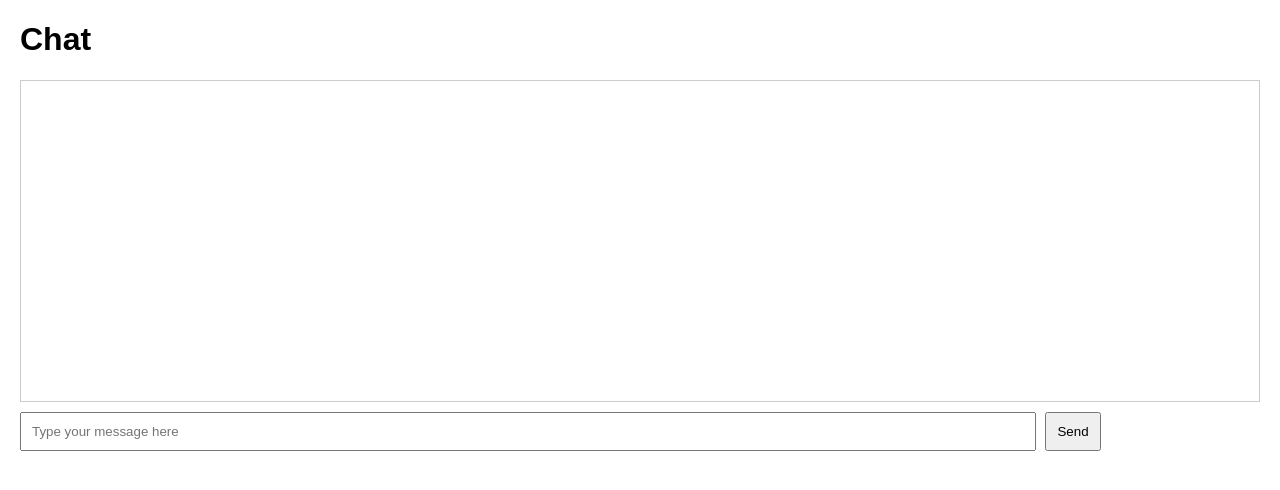
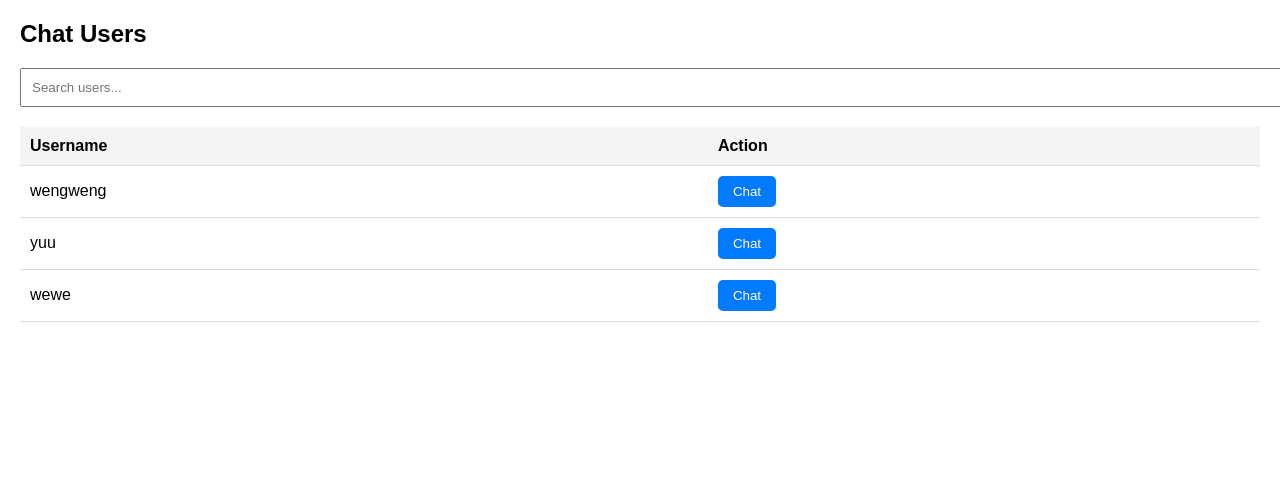
Before and after one commit to natasha1013/UniversityAidManagement, a Django app: page /chats/ in a window 1280 px wide. Shown: the top 490 px of the page. Run offline with Django 5.2, Linux system fonts and the light colour scheme; a user stored in the database is signed in; data comes from the database, SQL or seed files in the repository; both versions use the stored data as it was after the commit; data that the repository does not hold is empty.

Commit message:
fixed, chats

```diff
--- a/chats/templates/chats/chat.html
+++ b/chats/templates/chats/chat.html
@@ -5,118 +5,132 @@
     <meta name="viewport" content="width=device-width, initial-scale=1.0">
     <title>Chat</title>
     <style>
-        body {
-            font-family: Arial, sans-serif;
-            margin: 20px;
-        }
-        #messages {
-            border: 1px solid #ccc;
-            padding: 10px;
-            height: 300px;
-            overflow-y: scroll;
-            margin-bottom: 10px;
-        }
-        #messageInput {
-            width: 80%;
-            padding: 10px;
-            margin-right: 5px;
-        }
-        button {
-            padding: 10px;
-        }
+        body { font-family: Arial, sans-serif; margin: 20px; }
+        table { width: 100%; border-collapse: collapse; margin-top: 10px; }
+        th, td { padding: 10px; text-align: left; border-bottom: 1px solid #ddd; }
+        th { background-color: #f4f4f4; }
+        button { padding: 8px 15px; border: none; cursor: pointer; background-color: #007bff; color: white; border-radius: 5px; }
+        button:hover { background-color: #0056b3; }
+        /* Modal Styling */
+        .modal { display: none; position: fixed; top: 0; left: 0; width: 100%; height: 100%; background: rgba(0,0,0,0.5); }
+        .modal-content { background: white; margin: 10% auto; padding: 20px; width: 50%; border-radius: 10px; position: relative; }
+        .close-btn { position: absolute; top: 10px; right: 15px; font-size: 20px; cursor: pointer; color: red; }
+        #messages { height: 300px; overflow-y: auto; padding: 10px; border: 1px solid #ccc; margin-bottom: 10px; }
     </style>
 </head>
 <body>
-    <h1>Chat</h1>
+<h2>Chat Users</h2>
+<input type="text" id="search-user" placeholder="Search users..." oninput="searchUsers()" style="width: 100%; padding: 10px; margin-bottom: 10px;">
+<table>
+    <thead>
+        <tr>
+            <th>Username</th>
+            <th>Action</th>
+        </tr>
+    </thead>
+    <tbody id="user-list">
+        {% for user in chat_users %}
+        <tr>
+            <td>{{ user.username }}</td>
+            <td><button onclick="openChat({{ user.id }}, '{{ user.username }}')">Chat</button></td>
+        </tr>
+        {% endfor %}
+    </tbody>
+</table>
+<div id="search-results"></div>
+<!-- Chat Modal -->
+<div id="chat-modal" class="modal">
+    <div class="modal-content">
+        <span class="close-btn" onclick="closeChat()">&times;</span>
+        <h3 id="chat-title">Chat</h3>
         <div id="messages"></div>
-    <input type="text" id="messageInput" placeholder="Type your message here">
+        <input type="text" id="message-input" placeholder="Type a message">
         <button onclick="sendMessage()">Send</button>
+    </div>
+</div>
+<script>
+    let currentUserId = {{ current_user.id }};
+    let selectedUserId = null;
+    let selectedUsername = null;
+    let eventSource = null;
 
-    <script>
-        const userId = "{{ current_user.id|default:0 }}";
-        const otherUserId = "{{ recipient.id }}";
+    function openChat(userId, username) {
+        selectedUserId = userId;
+        selectedUsername = username;
+        document.getElementById('chat-title').innerText = `Chat with ${username}`;
+        document.getElementById('messages').innerHTML = '';
+        document.getElementById('chat-modal').style.display = 'block';
 
-        if (!otherUserId) {
-            alert("No officer available to chat with.");
+        if (eventSource) {
+            eventSource.close();
+        }
+
+        eventSource = new EventSource(`/chats/stream-messages/${selectedUserId}/`);
+        eventSource.onmessage = function(event) {
+            const data = JSON.parse(event.data);
+            const messagesDiv = document.getElementById('messages');
+
+            // Replace sender's name with "You" if the sender is the current user
+            const senderName = data.sender_id == currentUserId ? "You" : data.sender;
+
+            // Append the message to the chat window
+            messagesDiv.innerHTML += `<p><strong>${senderName}:</strong> ${data.message}</p>`;
+            messagesDiv.scrollTop = messagesDiv.scrollHeight;
+        };
+    }
+
+    function closeChat() {
+        document.getElementById('chat-modal').style.display = 'none';
+        if (eventSource) {
+            eventSource.close();
+            eventSource = null;
+        }
     }
 
     function sendMessage() {
-            const message = document.getElementById('messageInput').value;
-
-            if (!message.trim()) {
-                alert("Message cannot be empty.");
+        if (!selectedUserId) {
+            alert("Select a user to chat with first.");
             return;
         }
+        const messageInput = document.getElementById("message-input");
+        const message = messageInput.value.trim();
+        if (message === "") return;
 
-            fetch('/chats/send-message/', {
-                method: 'POST',
-                headers: {
-                    'Content-Type': 'application/json',
-                    'X-CSRFToken': getCookie('csrftoken')
-                },
+        fetch("/chats/send-message/", {
+            method: "POST",
+            headers: { "Content-Type": "application/json" },
             body: JSON.stringify({
-                    sender: userId.toString(),
-                    recipient: otherUserId.toString(),
+                sender: currentUserId,
+                recipient: selectedUserId,
                 message: message
             })
-            })
+        }).then(response => response.json())
+        .then(data => {
+            if (data.status === "Message sent") {
+                // Display the sent message as "You"
+                document.getElementById("messages").innerHTML += `<p><strong>You:</strong> ${message}</p>`;
+                messageInput.value = "";
+            }
+        }).catch(error => console.error("Error sending message:", error));
+    }
+
+    function searchUsers() {
+        const query = document.getElementById('search-user').value;
+        if (query.length < 2) {
+            document.getElementById('search-results').innerHTML = '';
+            return;
+        }
+        fetch(`/chats/search-users/?q=${query}`)
             .then(response => response.json())
             .then(data => {
-                if (data.status === "Message sent") {
-                    document.getElementById('messageInput').value = '';
-
-                    // **🔹 Instantly Show Sent Message in Chatbox**
-                    const messagesDiv = document.getElementById('messages');
-                    messagesDiv.innerHTML += `<p><strong>You:</strong> ${message}</p>`;
-                    messagesDiv.scrollTop = messagesDiv.scrollHeight;
-                } else {
-                    console.error("Error:", data.error);
-                }
-            })
-            .catch(error => {
-                console.error('Error sending message:', error);
+                let results = "<table><tr><th>Username</th><th>Action</th></tr>";
+                data.users.forEach(user => {
+                    results += `<tr><td>${user.username}</td><td><button onclick="openChat(${user.id}, '${user.username}')">Chat</button></td></tr>`;
+                });
+                results += "</table>";
+                document.getElementById('search-results').innerHTML = results;
             });
     }
-
-        function getCookie(name) {
-            let cookieValue = null;
-            if (document.cookie && document.cookie !== '') {
-                const cookies = document.cookie.split(';');
-                for (let i = 0; i < cookies.length; i++) {
-                    const cookie = cookies[i].trim();
-                    if (cookie.startsWith(name + '=')) {
-                        cookieValue = decodeURIComponent(cookie.substring(name.length + 1));
-                        break;
-                    }
-                }
-            }
-            return cookieValue;
-        }
-
-        function connectToSSE() {
-            const eventSource = new EventSource(`/chats/stream-messages/${userId}/`);
-
-            eventSource.onmessage = function(event) {
-                const data = JSON.parse(event.data);
-
-                // ✅ Ignore empty messages (heartbeat pings)
-                if (!data.sender || !data.message) {
-                    return;
-                }
-
-                const messagesDiv = document.getElementById('messages');
-                messagesDiv.innerHTML += `<p><strong>${data.sender}:</strong> ${data.message}</p>`;
-                messagesDiv.scrollTop = messagesDiv.scrollHeight;
-            };
-
-            eventSource.onerror = function(event) {
-                console.error('SSE connection lost, reconnecting...');
-                eventSource.close();
-                setTimeout(connectToSSE, 3000);
-            };
-        }
-
-        connectToSSE();
 </script>
 </body>
 </html>
--- a/chats/urls.py
+++ b/chats/urls.py
@@ -1,8 +1,9 @@
 from django.urls import path
-from .views import chat_view, send_message, stream_messages
+from . import views
 
 urlpatterns = [
-    path('', chat_view, name='chat_page'),
-    path('send-message/', send_message, name='send_message'),
-    path('stream-messages/<int:user_id>/', stream_messages, name='stream_messages'),
+    path('', views.chat_view, name='chat_view'),
+    path('send-message/', views.send_message, name='send_message'),
+    path('stream-messages/<int:user_id>/', views.stream_messages, name='stream_messages'),
+    path('search-users/', views.search_users, name='search_users'),
 ]
--- a/chats/views.py
+++ b/chats/views.py
@@ -1,17 +1,19 @@
 from django.http import StreamingHttpResponse, JsonResponse
 from django.views.decorators.csrf import csrf_exempt
-from django.shortcuts import render
 from django.contrib.auth.decorators import login_required
+from django.shortcuts import render, get_object_or_404
+from django.db.models import Q
 from .models import Chat
 from users.models import Account
 import json
 import time
 
-# Dictionary to hold SSE clients (stores response objects)
+# Store active clients for SSE
 clients = {}
 
 @csrf_exempt
 def send_message(request):
+    """Handles sending messages between users"""
     if request.method == 'POST':
         try:
             data = json.loads(request.body)
@@ -19,30 +21,28 @@ def send_message(request):
             recipient_id = data.get('recipient')
             message_content = data.get('message')
 
+            # Validate required fields
             if not sender_id or not recipient_id or not message_content:
                 return JsonResponse({'error': 'Missing sender, recipient, or message'}, status=400)
 
-            sender = Account.objects.get(id=sender_id)
-            recipient = Account.objects.get(id=recipient_id)
+            # Fetch sender and recipient from the database
+            sender = get_object_or_404(Account, id=sender_id)
+            recipient = get_object_or_404(Account, id=recipient_id)
 
-            # Save message to database
-            new_chat = Chat(sender=sender, recipient=recipient, message=message_content)
-            new_chat.save()
+            # Save the message to the database
+            Chat.objects.create(sender=sender, recipient=recipient, message=message_content)
 
-            # Notify recipient in real-time if they are connected
+            # Notify recipient via SSE if connected
             if recipient.id in clients:
-                response = clients[recipient.id]
-                try:
-                    response.write(f"data: {json.dumps({'sender': sender.username, 'message': message_content})}\n\n")
-                    response.flush()  # Ensures message is sent immediately
-                except Exception as e:
-                    print(f"Error sending SSE message: {str(e)}")
-                    del clients[recipient.id]  # Remove inactive client
+                for response in clients[recipient.id]:
+                    try:
+                        response.write(f"data: {json.dumps({'sender': sender.username, 'sender_id': sender.id, 'message': message_content})}\n\n")
+                        response.flush()
+                    except Exception as e:
+                        print(f"SSE error: {e}")
 
             return JsonResponse({'status': 'Message sent'})
 
-        except Account.DoesNotExist:
-            return JsonResponse({'error': 'Sender or recipient does not exist'}, status=400)
         except json.JSONDecodeError:
             return JsonResponse({'error': 'Invalid JSON format'}, status=400)
         except Exception as e:
@@ -51,39 +51,66 @@ def send_message(request):
     return JsonResponse({'error': 'Only POST requests are allowed'}, status=405)
 
 
-# Stream messages using SSE
 def stream_messages(request, user_id):
-    def event_stream(user):
+    """Streams messages in real-time using SSE"""
+    user = get_object_or_404(Account, id=user_id)
+
+    def event_stream():
         try:
-            existing_chats = Chat.objects.filter(recipient=user).order_by('timestamp')
-            for chat in existing_chats:
-                yield f"data: {json.dumps({'sender': chat.sender.username, 'message': chat.message})}\n\n"
+            # Fetch all chats involving the current user
+            chats = Chat.objects.filter(Q(sender=user) | Q(recipient=user)).order_by('timestamp')
 
-            clients[user.id] = True  # Store active user connection
+            # Stream existing messages
+            for chat in chats:
+                yield f"data: {json.dumps({'sender': chat.sender.username, 'sender_id': chat.sender.id, 'message': chat.message})}\n\n"
 
+            # Add the current user to the clients dictionary
+            if user.id not in clients:
+                clients[user.id] = []
+            clients[user.id].append(request)
+
+            # Keep the connection open for new messages
             while True:
-                time.sleep(15)  # ✅ Send heartbeat every 15 seconds
-                yield "data: {}\n\n"  # Keeps connection alive
+                time.sleep(1)
+                if user.id not in clients:
+                    break
+                yield ''
 
         except Exception as e:
             yield f"data: {json.dumps({'error': f'Error: {str(e)}'})}\n\n"
 
-    # Ensure user exists
-    try:
-        user = Account.objects.get(id=user_id)
-    except Account.DoesNotExist:
-        return JsonResponse({'error': 'User does not exist'}, status=404)
-
-    return StreamingHttpResponse(event_stream(user), content_type='text/event-stream')
+    response = StreamingHttpResponse(event_stream(), content_type='text/event-stream')
+    response['Cache-Control'] = 'no-cache'
+    response['X-Accel-Buffering'] = 'no'
+    return response
 
 
 @login_required
 def chat_view(request):
+    """Loads the chat page with a search bar and chat history"""
     current_user = request.user
-    officer = Account.objects.filter(role="officer").first()
-    recipient = officer if officer else None
+
+    # Get users with whom the current user has previous messages
+    previous_chats = Chat.objects.filter(Q(sender=current_user) | Q(recipient=current_user))
+    user_ids = set()
+    for chat in previous_chats:
+        user_ids.add(chat.sender.id)
+        user_ids.add(chat.recipient.id)
+
+    user_ids.discard(current_user.id)  # Remove the current user
+    chat_users = Account.objects.filter(id__in=user_ids)
 
     return render(request, 'chats/chat.html', {
         'current_user': current_user,
-        'recipient': recipient
+        'chat_users': chat_users
     })
+
+
+def search_users(request):
+    """Search for users dynamically via AJAX"""
+    if request.method == "GET":
+        query = request.GET.get('q', '')
+        users = Account.objects.filter(username__icontains=query)[:10]  # Limit to 10 results
+        user_list = [{'id': user.id, 'username': user.username} for user in users]
+        return JsonResponse({'users': user_list})
+    return JsonResponse({'error': 'Invalid request'}, status=400)
```
Also changed, not shown: db.sqlite3. Lines whose indentation alone changed are shown as unchanged.
